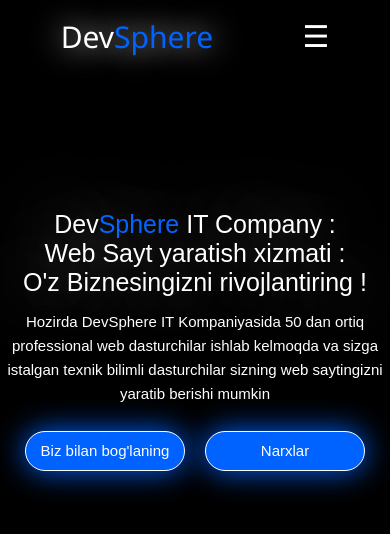
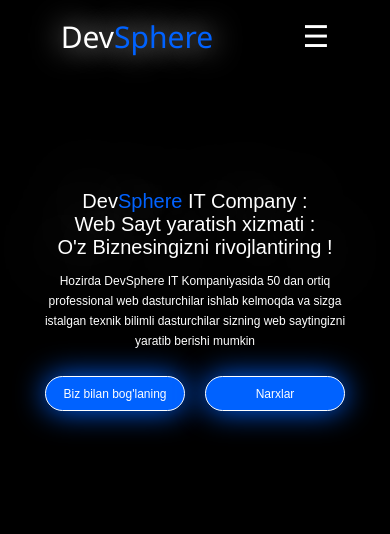
Before and after one commit to JahongirFox/DevSphere-IT-Company, a React (Create React App) app: page / in a window 390 px wide. Shown: the top 534 px of the page. Built offline with nearby package versions, Linux system fonts and the light colour scheme.

Commit message:
CSS is change

```diff
--- a/src/Components/Home/Home.css
+++ b/src/Components/Home/Home.css
@@ -270,7 +270,7 @@
 }
 @media (max-width: 450px){
     .Home-p-text{
-        padding-top: 35%;
+        padding-top: 30%;
     }
     .Home-p-text>p{
         color: white;
@@ -357,3 +357,92 @@
         margin-top: 25px;
     }
 }
+@media (max-width: 410px){
+    .Home-p-text{
+        padding-top: 30%;
+    }
+    .Home-p-text>p{
+        color: white;
+        font-size: 20px;
+        font-family: "Poppins", sans-serif;
+        font-weight: 400;
+        text-shadow: 0px 0px 70px white;
+        text-align: center;
+    }
+    .Home-p-text>p>span{
+        color: rgb(0, 98, 255);
+        font-size: 20px;
+        font-family: "Poppins", sans-serif;
+        font-weight: 100;
+        text-align: center;
+    }
+    .Home-p-text>h4{
+        color: white;
+        font-weight: 100;
+        font-size: 12px;
+        line-height: 35px;
+        font-family: "Poppins", sans-serif;
+        text-align: center;
+        line-height: 20px;
+        /* text-shadow: 0px 0px 70px white; */
+        padding-top: 12px;
+
+    }
+    .btn1{
+        background-color: rgb(0, 98, 255);
+        width: 140px;
+        font-size: 12px;
+        height: 35px;
+        border: 1px solid white;
+        border-radius: 30px;
+        color: white;
+        box-shadow: 0px 0px 30px rgb(0, 98, 255) ;
+    }
+    .btn1:hover{
+        background-color: white;
+        width: 140px;
+        font-size: 12px;
+        height: 35px;
+        transition: 0.5s;
+        border: 1px solid rgb(0, 98, 255);
+        border-radius: 30px;
+        color: rgb(0, 98, 255);
+        box-shadow: 0px 0px 30px rgb(0, 98, 255) ;
+
+    }
+    .btn2{
+        background-color: rgb(0, 98, 255);
+        width: 140px;
+        font-size: 12px;
+        height: 35px;
+        border: 1px solid white;
+        border-radius: 30px;
+        color: white;
+        box-shadow: 0px 0px 30px rgb(0, 98, 255) ;
+
+    }
+    .btn2:hover{
+        background-color: white;
+        width: 14s0px;
+        font-size: 12px;
+        height:35px;
+        transition: 0.5s;
+        border: 1px solid rgb(0, 98, 255);
+        border-radius: 30px;
+        color: rgb(0, 98, 255);
+        box-shadow: 0px 0px 30px rgb(0, 98, 255) ;
+
+    }
+    .btn{
+        display: flex;
+        align-items: center;
+        justify-content: space-between;
+        width: 300px;
+    }
+    .Center{
+        display: flex;
+        align-items: center;
+        justify-content: center;
+        margin-top: 25px;
+    }
+}
```
